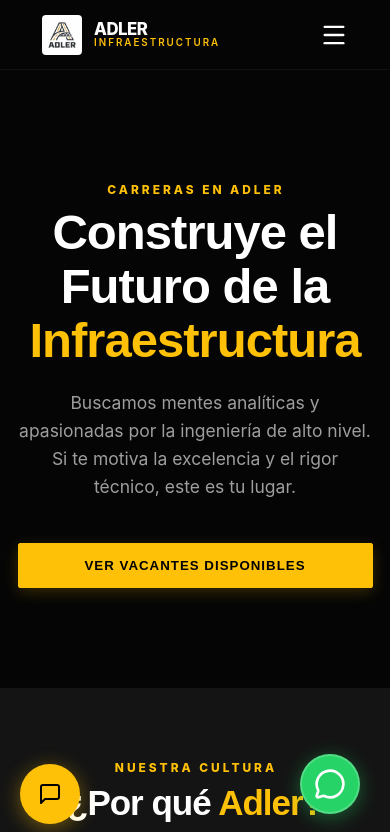
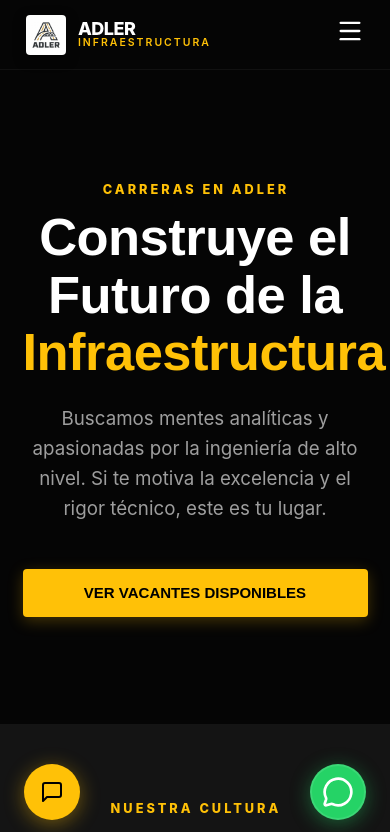
Before and after one commit to eNergy9k3z/adler_infrastructura, a React (Vite) app: page /empleos in a window 390 px wide. Shown: the top 832 px of the page. Built offline with nearby package versions, Linux system fonts and the light colour scheme.

Commit message:
style: navbar layout update - wide separation for logo, mobile menu triggers at 1200px

```diff
--- a/src/components/Chatbot.css
+++ b/src/components/Chatbot.css
@@ -232,8 +232,10 @@
     }
 
     .chat-button {
-        bottom: 20px;
-        left: 20px;
+        bottom: 24px;
+        left: 24px;
         right: auto;
+        width: 56px;
+        height: 56px;
     }
 }
--- a/src/components/Navbar.css
+++ b/src/components/Navbar.css
@@ -24,9 +24,11 @@
     justify-content: space-between;
     align-items: center;
     width: 100%;
-    max-width: 1400px;
+    max-width: 98%;
+    /* Maximize width to separate logo and links */
     margin: 0 auto;
-    padding: 0 2rem;
+    padding: 0 4rem;
+    /* Extra outer padding */
 }
 
 .logo-wrapper {
@@ -36,7 +38,8 @@
     cursor: pointer;
     flex-shrink: 0;
     z-index: 1002;
-    /* Ensure logo stays above mobile menu */
+    margin-right: 6rem;
+    /* FORCE extra separation buffer */
 }
 
 .logo-img {
@@ -64,17 +67,20 @@
 .nav-links {
     display: flex;
     align-items: center;
-    gap: 2rem;
+    gap: 1.5rem;
+    /* Compact links to save space */
 }
 
 .nav-links a {
     color: #ccc;
     font-weight: 500;
-    font-size: 0.9rem;
+    font-size: 0.8rem;
+    /* Smaller text */
     text-transform: uppercase;
     letter-spacing: 0.5px;
     text-decoration: none;
     transition: color 0.2s;
+    white-space: nowrap;
 }
 
 .nav-links a:hover {
@@ -86,7 +92,8 @@
     padding: 0.6rem 1.2rem;
     border-radius: 4px;
     font-weight: 700;
-    font-size: 0.85rem;
+    font-size: 0.8rem;
+    /* Match links */
     text-transform: uppercase;
 }
 
@@ -116,35 +123,12 @@
     display: none;
     cursor: pointer;
     z-index: 1002;
-    /* Above menu overlay */
 }
 
 /* === MOBILE OPTIMIZATION === */
-@media (max-width: 1024px) {
-    .navbar {
-        padding: 0 1rem;
-        height: 70px;
-        /* Smaller navbar on mobile */
-    }
+@media (max-width: 1200px) {
 
-    .navbar.scrolled {
-        height: 70px;
-    }
-
-    .logo-img {
-        height: 40px;
-        /* Smaller logo */
-    }
-
-    .logo-text {
-        font-size: 1.2rem;
-        /* Readable but compact */
-    }
-
-    .logo-accent {
-        font-size: 0.7rem;
-    }
-
+    /* Trigger mobile menu earlier if many links cause clash */
     .menu-icon {
         display: block;
     }
@@ -154,14 +138,12 @@
         top: 0;
         right: 0;
         width: 100%;
-        /* Full width */
         height: 100vh;
         background-color: #000;
         flex-direction: column;
         justify-content: center;
         align-items: center;
         padding-top: 80px;
-        /* Clear header */
         gap: 2rem;
         transform: translateX(100%);
         transition: transform 0.3s cubic-bezier(0.4, 0, 0.2, 1);
@@ -174,13 +156,41 @@
 
     .nav-links a {
         font-size: 1.2rem;
-        /* Larger touch targets */
         font-weight: 700;
     }
 
-    .nav-btn {
-        width: 80%;
-        text-align: center;
-        padding: 1rem;
+    .navbar {
+        padding: 0 1.5rem;
+    }
+
+    /* Reset padding for tablet/mobile */
+    .navbar-container {
+        padding: 0;
+    }
+
+    .logo-wrapper {
+        margin-right: 0;
     }
 }
+
+@media (max-width: 480px) {
+    .navbar {
+        height: 70px;
+    }
+
+    .navbar.scrolled {
+        height: 70px;
+    }
+
+    .logo-img {
+        height: 40px;
+    }
+
+    .logo-text {
+        font-size: 1.2rem;
+    }
+
+    .logo-accent {
+        font-size: 0.7rem;
+    }
+}
--- a/src/components/WhatsAppButton.css
+++ b/src/components/WhatsAppButton.css
@@ -1,6 +1,7 @@
 .whatsapp-float {
     position: fixed;
     bottom: 30px;
+    /* Desktop default */
     right: 30px;
     background-color: #25D366;
     color: white;
@@ -13,7 +14,22 @@
     box-shadow: 0 4px 20px rgba(37, 211, 102, 0.4);
     z-index: 9999;
     transition: all 0.3s cubic-bezier(0.175, 0.885, 0.32, 1.275);
-    border: 2px solid rgba(255, 255, 255, 0.2);
+    border: 2px solid rgba(255, 255, 255, 0.1);
+}
+
+/* ... tooltip styles remain ... */
+
+@media (max-width: 768px) {
+    .whatsapp-tooltip {
+        display: none;
+    }
+
+    .whatsapp-float {
+        bottom: 24px;
+        right: 24px;
+        width: 56px;
+        height: 56px;
+    }
 }
 
 .whatsapp-float:hover {
--- a/src/index.css
+++ b/src/index.css
@@ -8,16 +8,15 @@
   --color-text-main: #ffffff;
   --color-text-secondary: #e0e0e0;
   --color-text-muted: #9e9e9e;
-  --color-text-dark: #121212;
   --color-bg-body: #050505;
   --color-bg-card: #141414;
-  --radius-sm: 2px;
-  --radius-md: 4px;
-  --radius-lg: 8px;
+  --radius-sm: 4px;
+  /* Softened for mobile feel */
+  --radius-md: 8px;
+  --radius-lg: 12px;
   --shadow-sm: 0 1px 2px rgba(0, 0, 0, 0.5);
   --shadow-md: 0 4px 12px rgba(0, 0, 0, 0.5);
   --shadow-lg: 0 10px 30px rgba(0, 0, 0, 0.7);
-  --shadow-glow: 0 0 30px rgba(255, 193, 7, 0.1);
 }
 
 @import url('https://fonts.googleapis.com/css2?family=Inter:wght@300;400;500;600;700&family=Manrope:wght@400;700;800&display=swap');
@@ -26,13 +25,14 @@
   box-sizing: border-box;
   margin: 0;
   padding: 0;
+  -webkit-tap-highlight-color: transparent;
+  /* Remove blue highlight on tap */
 }
 
 html {
   scroll-behavior: smooth;
   font-size: 16px;
   overflow-x: hidden;
-  /* Prevent horizontal scroll globally */
 }
 
 body {
@@ -41,19 +41,16 @@
   background-color: var(--color-bg-body);
   line-height: 1.6;
   -webkit-font-smoothing: antialiased;
-  -moz-osx-font-smoothing: grayscale;
-  overflow-x: hidden;
-  /* Double protection */
   width: 100%;
 }
 
 img,
-video,
-canvas,
-svg {
+video {
   display: block;
   max-width: 100%;
   height: auto;
+  border-radius: var(--radius-sm);
+  /* Global soften */
 }
 
 ul {
@@ -72,14 +69,14 @@
   margin: 0 auto;
   padding: 0 2rem;
   width: 100%;
-  /* Ensure it fits */
 }
 
 .section {
-  padding: 8rem 0;
+  padding: 6rem 0;
+  /* Balanced padding */
 }
 
-/* Typography Enhancements */
+/* Typography */
 h1,
 h2,
 h3,
@@ -87,15 +84,26 @@
 h5,
 h6 {
   font-family: 'Manrope', sans-serif;
-  line-height: 1.1;
+  line-height: 1.15;
   margin-bottom: 1rem;
-  letter-spacing: -0.02em;
+  letter-spacing: -0.01em;
+}
+
+h1 {
+  font-size: 3.5rem;
+  font-weight: 800;
+}
+
+h2 {
+  font-size: 2.5rem;
+  font-weight: 700;
 }
 
 p {
   font-size: 1.05rem;
-  line-height: 1.8;
+  line-height: 1.75;
   color: var(--color-text-muted);
+  margin-bottom: 1.5rem;
 }
 
 .text-accent {
@@ -105,18 +113,10 @@
 .text-gradient {
   background: linear-gradient(135deg, #ffffff 40%, #909090 100%);
   -webkit-background-clip: text;
-  background-clip: text;
   -webkit-text-fill-color: transparent;
 }
 
-.text-gradient-gold {
-  background: linear-gradient(135deg, #FFC107 20%, #FFECB3 100%);
-  -webkit-background-clip: text;
-  background-clip: text;
-  -webkit-text-fill-color: transparent;
-}
-
-/* Modern Button Styles */
+/* Buttons */
 .btn {
   display: inline-flex;
   align-items: center;
@@ -124,132 +124,98 @@
   padding: 0.9rem 2rem;
   font-weight: 600;
   font-size: 0.95rem;
-  letter-spacing: 1px;
   text-transform: uppercase;
   border-radius: var(--radius-sm);
   border: 1px solid transparent;
   cursor: pointer;
-  transition: all 0.2s cubic-bezier(0.4, 0, 0.2, 1);
-  position: relative;
-  overflow: hidden;
-  z-index: 1;
+  transition: all 0.2s ease;
+  min-height: 48px;
+  /* Touch friendly */
 }
 
 .btn-primary {
   background: var(--color-accent);
   color: black;
-  border-color: var(--color-accent);
-  box-shadow: 0 4px 15px rgba(255, 193, 7, 0.2);
+  box-shadow: 0 4px 15px rgba(255, 193, 7, 0.25);
 }
 
-.btn-primary:hover {
-  transform: translateY(-2px);
-  background: var(--color-accent-hover);
-  box-shadow: 0 8px 20px rgba(255, 193, 7, 0.3);
+.btn-primary:active {
+  transform: scale(0.98);
 }
 
 .btn-outline {
   background: transparent;
-  border: 1px solid rgba(255, 255, 255, 0.3);
+  border: 1px solid rgba(255, 255, 255, 0.2);
   color: white;
 }
 
-.btn-outline:hover {
-  border-color: var(--color-accent);
-  color: var(--color-accent);
-  background: rgba(255, 193, 7, 0.05);
-}
-
-/* Grid Layouts */
+/* Grids */
 .grid {
   display: grid;
   gap: 2.5rem;
 }
 
 .grid-2 {
-  grid-template-columns: 1fr;
+  grid-template-columns: repeat(2, 1fr);
 }
 
 .grid-3 {
-  grid-template-columns: 1fr;
+  grid-template-columns: repeat(3, 1fr);
 }
 
-@media (min-width: 768px) {
-  .grid-2 {
-    grid-template-columns: repeat(2, 1fr);
+/* === MOBILE PREMIUN FACE-LIFT === */
+@media (max-width: 768px) {
+  html {
+    font-size: 15px;
   }
 
-  .grid-3 {
-    grid-template-columns: repeat(3, 1fr);
-  }
-}
-
-/* Scrollbar */
-::-webkit-scrollbar {
-  width: 10px;
-}
-
-::-webkit-scrollbar-track {
-  background: var(--color-secondary);
-}
-
-::-webkit-scrollbar-thumb {
-  background: #444;
-  border-radius: 5px;
-}
-
-::-webkit-scrollbar-thumb:hover {
-  background: var(--color-accent);
-}
-
-/* === MOBILE OPTIMIZATIONS (CRITICAL) === */
-@media (max-width: 768px) {
-
-  html,
-  body {
-    overflow-x: hidden;
-    width: 100%;
-    position: relative;
-  }
-
-  html {
-    font-size: 14px;
-  }
+  /* Slightly larger base for readability */
 
   .section {
-    padding: 3rem 0;
-    /* Reduced vertical spacing */
+    padding: 4rem 0;
+    /* Comfortable vertical rhythm */
   }
 
   .container {
-    padding: 0 1.25rem;
-    /* Slightly more edge space */
-    width: 100%;
-    max-width: 100%;
+    padding: 0 1.5rem;
+    /* More breathing room (24px) */
   }
 
   h1 {
-    font-size: 2.2rem;
-    word-wrap: break-word;
-    /* Prevent overflowing words */
+    font-size: 2.25rem;
+    line-height: 1.1;
   }
 
   h2 {
-    font-size: 1.8rem;
+    font-size: 1.85rem;
   }
 
   h3 {
     font-size: 1.5rem;
   }
 
+  .grid,
+  .grid-2,
+  .grid-3 {
+    grid-template-columns: 1fr;
+    /* Force stack */
+    gap: 2rem;
+    /* Clean separation */
+  }
+
+  /* Image improvements */
+  img {
+    width: 100%;
+    object-fit: cover;
+    box-shadow: var(--shadow-md);
+    /* Add depth */
+  }
+
   .btn {
     width: 100%;
-    /* Full width buttons usually better on mobile */
-    padding: 1rem;
-  }
-
-  .grid {
-    gap: 2rem;
+    /* Full width actions */
+    font-size: 1rem;
+    margin-bottom: 0.5rem;
   }
 
   .mobile-reverse {
```
